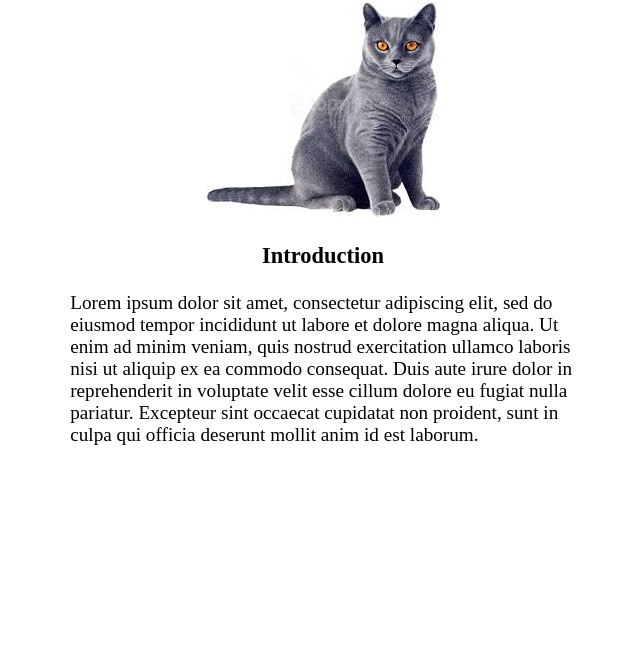
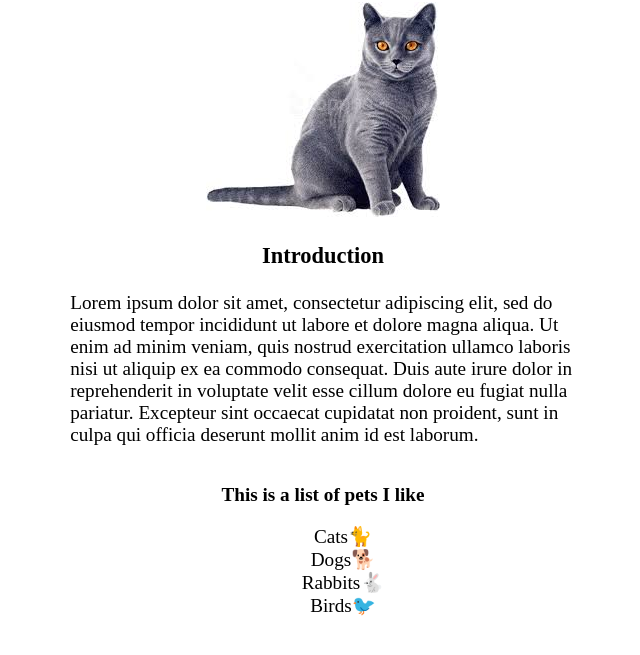
Before and after one commit to Daniel-Muruthi/prep_content_examples, a plain HTML site: page first_webpage/pet.html in a window 1280 px wide. Shown: the part 79-734 px from the top of the page, without its empty margins (317-957 px from the left). Drawn offline with Linux system fonts and the light colour scheme.

Commit message:
This will add a list of pets I like

```diff
--- a/first_webpage/index.css
+++ b/first_webpage/index.css
@@ -13,3 +13,15 @@ h1, h3{
     /* border:2px solid red; */
     width:40%;
 }
+.pets{
+    font-size:larger;
+}
+.petlisttext{
+    text-align:center;
+    font-weight:bolder;
+
+}
+.petlist>ul{
+    list-style:none;
+    text-align:center;
+}
--- a/first_webpage/pet.html
+++ b/first_webpage/pet.html
@@ -19,6 +19,20 @@
                 </p>
             </div>
         </div>
-
+        <div class="pets">
+            <div class="petlisttext">
+                <p>
+                    This is a list of pets I like
+                </p>
+            </div>
+            <div class="petlist">
+                <ul>
+                    <li>Cats🐈 </li>
+                    <li>Dogs🐕 </li>
+                    <li>Rabbits🐇 </li>
+                    <li>Birds🐦 </li>
+                </ul>
+            </div>
+        </div>
     </body>
 </html>
```
